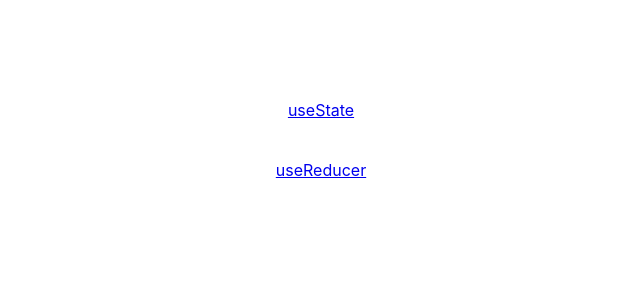
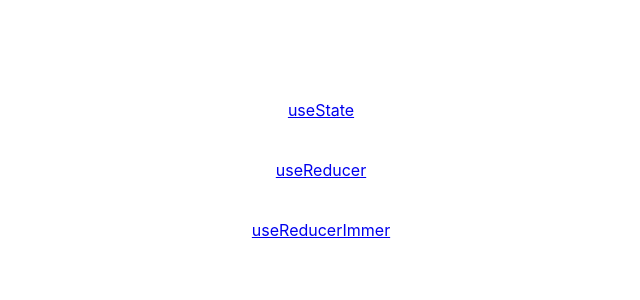
Before and after one commit to thaenalpha/learn-usereducer, a React (Create React App) app: page / in a window 1280 px wide. Shown: the top 300 px of the page, without its empty margins (319-959 px from the left). Built offline with nearby package versions, Linux system fonts and the light colour scheme.

Commit message:
Add Immer to work with immutable state

```diff
--- a/package.json
+++ b/package.json
@@ -8,6 +8,7 @@
     "@testing-library/user-event": "^12.1.10",
     "@types/react": "^17.0.35",
     "@types/react-dom": "^17.0.11",
+    "immer": "^9.0.6",
     "react": "^17.0.2",
     "react-dom": "^17.0.2",
     "react-scripts": "4.0.3",
--- a/src/App.tsx
+++ b/src/App.tsx
@@ -3,6 +3,7 @@ import './App.css';
 import React from 'react';
 
 import LoginUseReducer from './LoginUseReducer';
+import LoginUseReducerImmer from './LoginUseReducerImmer';
 import LoginUseState from './LoginUseState';
 
 function App() {
@@ -19,10 +20,14 @@ function App() {
           <br />
           <br />
           <a href="#useReducer">useReducer</a>
+          <br />
+          <br />
+          <a href="#useReducerImmer">useReducerImmer</a>
         </div>
       )}
       {hash === '#useState' && <LoginUseState />}
       {hash === '#useReducer' && <LoginUseReducer />}
+      {hash === '#useReducerImmer' && <LoginUseReducerImmer />}
     </>
   );
 }
```
Also changed, not shown: 1 other file (tests, documents, lock files or other folders).
